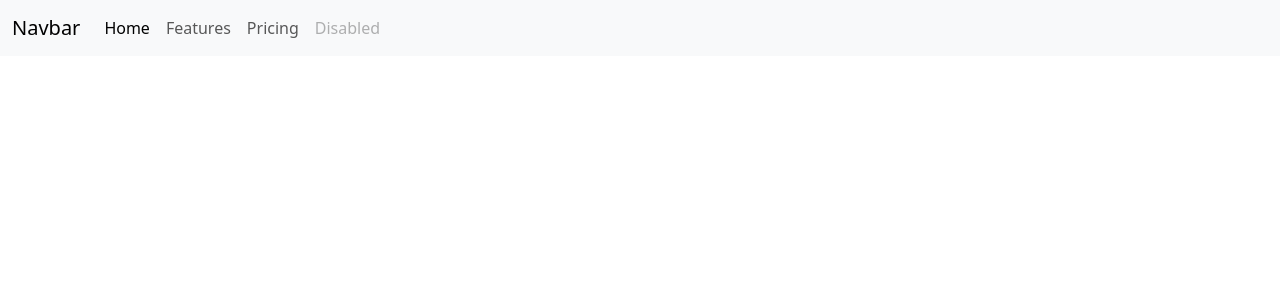
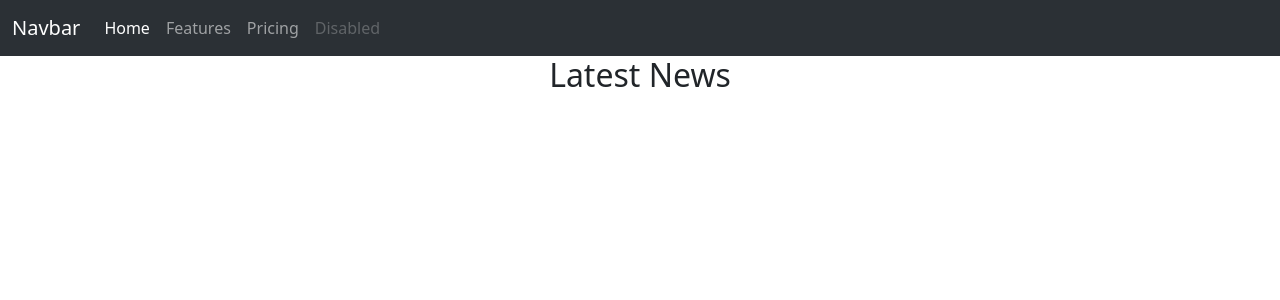
Before and after one commit to fajarradif/news-uasradif, a React (Vite) app: page / in a window 1280 px wide. Shown: the top 300 px of the page. Built offline with nearby package versions, Linux system fonts and the light colour scheme.

Commit message:
commit ketiga

```diff
--- a/src/App.jsx
+++ b/src/App.jsx
@@ -1,9 +1,11 @@
 import Navbar from "./Components/Navbar"
+import NewsBoard from "./Components/NewsBoard"
 
 const App = () => {
   return (
     <div>
      <Navbar/>
+     <NewsBoard/>
     </div>
   )
 }
--- a/src/Components/Navbar.jsx
+++ b/src/Components/Navbar.jsx
@@ -1,6 +1,6 @@
 const Navbar = () => {
   return (
-    <nav className="navbar navbar-expand-lg bg-body-tertiary">
+    <nav className="navbar navbar-expand-lg bg-body-tertiary" data-bs-theme="dark">
   <div className="container-fluid">
     <a className="navbar-brand" href="#">Navbar</a>
     <button className="navbar-toggler" type="button" data-bs-toggle="collapse" data-bs-target="#navbarNav" aria-controls="navbarNav" aria-expanded="false" aria-label="Toggle navigation">
--- a/src/Components/NewsBoard.jsx
+++ b/src/Components/NewsBoard.jsx
@@ -1,6 +1,7 @@
 const NewsBoard = () => {
   return (
     <div>
+        <h2 className="text-center">Latest <span className="">News</span></h2>
 
     </div>
   )
```
Also changed, not shown: 1 other file (tests, documents, lock files or other folders).
